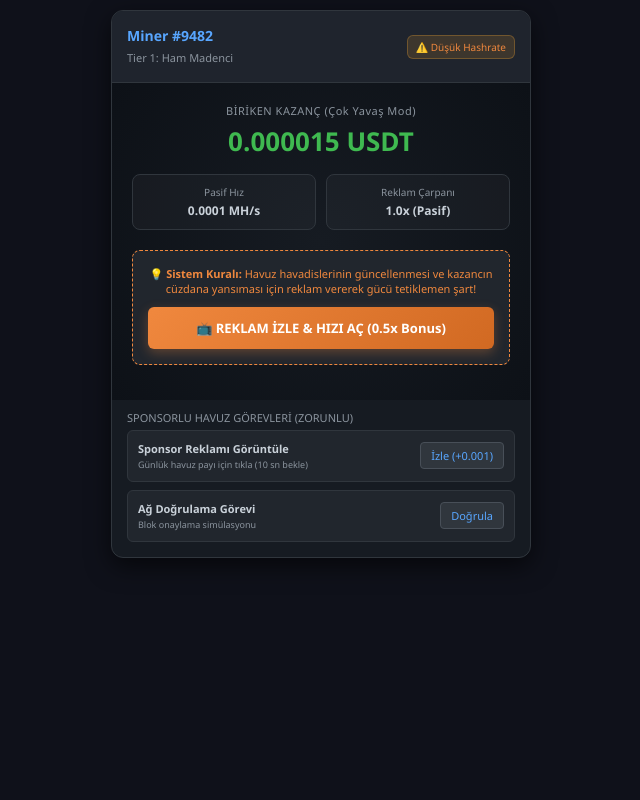
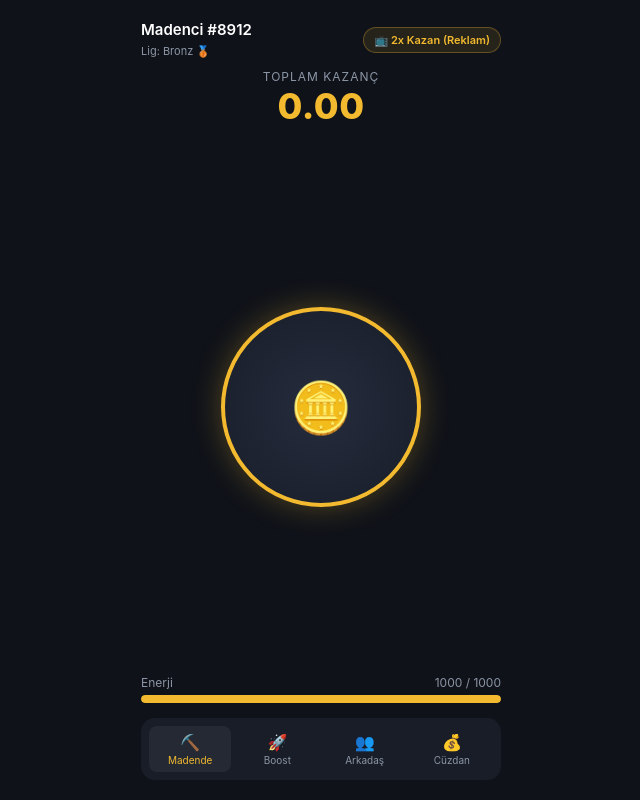
Before and after one commit to gizli9404-crypto/farm-game, a plain HTML site: page index.html in a window 1280 px wide. Shown: the whole page, without its empty margins (319-959 px from the left). Drawn offline with Linux system fonts and the light colour scheme.

Commit message:
Update index.html

```diff
--- a/index.html
+++ b/index.html
@@ -2,285 +2,331 @@
 <html lang="tr">
 <head>
     <meta charset="UTF-8">
-    <meta name="viewport" content="width=device-width, initial-scale=1.0">
-    <title>Pro Mining Hub</title>
+    <meta name="viewport" content="width=device-width, initial-scale=1.0, maximum-scale=1.0, user-scalable=no">
+    <title>CryptoTap Pro - Mining Bot</title>
     <style>
+        :root {
+            --bg-dark: #0f1219;
+            --card-bg: #181d28;
+            --accent: #f3ba2f;
+            --accent-glow: rgba(243, 186, 47, 0.3);
+            --text-main: #ffffff;
+            --text-muted: #8c96a5;
+        }
+
         * {
             box-sizing: border-box;
             margin: 0;
             padding: 0;
-            font-family: 'Segoe UI', Tahoma, Geneva, Verdana, sans-serif;
+            font-family: 'Inter', -apple-system, BlinkMacSystemFont, sans-serif;
+            user-select: none;
         }
 
         body {
-            background-color: #0f111a;
-            color: #ffffff;
-            padding: 10px;
+            background-color: var(--bg-dark);
+            color: var(--text-main);
             display: flex;
             justify-content: center;
+            align-items: center;
+            height: 100vh;
+            overflow: hidden;
         }
 
-        .container {
+        .app-container {
             width: 100%;
-            max-width: 420px;
-            background: #161b22;
-            border-radius: 12px;
-            border: 1px solid #30363d;
-            overflow: hidden;
-            box-shadow: 0 8px 24px rgba(0,0,0,0.6);
+            max-width: 400px;
+            height: 100%;
+            max-height: 850px;
+            background: var(--bg-dark);
+            display: flex;
+            flex-direction: column;
+            justify-content: space-between;
+            padding: 20px;
+            position: relative;
         }
 
+        /* Üst Bilgi / Profil */
         .header {
-            padding: 15px;
-            background: #1f242d;
-            border-bottom: 1px solid #30363d;
             display: flex;
             justify-content: space-between;
             align-items: center;
         }
 
-        .user-box h4 {
-            font-size: 14px;
-            color: #58a6ff;
+        .profile-info h3 {
+            font-size: 15px;
+            font-weight: 600;
         }
 
-        .user-box span {
+        .profile-info span {
             font-size: 11px;
-            color: #8b949e;
+            color: var(--text-muted);
         }
 
-        .pool-status {
-            font-size: 10px;
-            background: rgba(235, 158, 52, 0.15);
-            color: #f0883e;
-            padding: 4px 8px;
-            border-radius: 6px;
-            border: 1px solid rgba(235, 158, 52, 0.3);
+        .ad-badge {
+            background: rgba(243, 186, 47, 0.1);
+            color: var(--accent);
+            border: 1px solid rgba(243, 186, 47, 0.3);
+            padding: 5px 10px;
+            border-radius: 20px;
+            font-size: 11px;
+            font-weight: 600;
+            cursor: pointer;
         }
 
-        .main-board {
-            padding: 20px;
+        /* Skor Göstergesi */
+        .score-section {
             text-align: center;
-            background: radial-gradient(circle, rgba(22,27,34,1) 0%, rgba(13,17,23,1) 100%);
+            margin: 10px 0;
         }
 
-        .balance-label {
-            font-size: 11px;
-            color: #8b949e;
-            letter-spacing: 0.5px;
+        .coin-icon {
+            font-size: 32px;
             margin-bottom: 5px;
         }
 
-        .balance-value {
-            font-size: 26px;
-            font-weight: 700;
-            color: #3fb950;
+        .score-value {
+            font-size: 36px;
+            font-weight: 800;
+            color: var(--accent);
+            letter-spacing: 0.5px;
+        }
+
+        .score-title {
+            font-size: 12px;
+            color: var(--text-muted);
+            text-transform: uppercase;
+            letter-spacing: 1px;
+        }
+
+        /* Tıklama Alanı (Ana Maden Taşı) */
+        .tap-area-wrapper {
+            display: flex;
+            justify-content: center;
+            align-items: center;
+            position: relative;
+            flex-grow: 1;
+        }
+
+        .tap-coin {
+            width: 200px;
+            height: 200px;
+            background: radial-gradient(circle, #252c3d 0%, #181d28 100%);
+            border: 4px solid var(--accent);
+            border-radius: 50%;
+            display: flex;
+            justify-content: center;
+            align-items: center;
+            cursor: pointer;
+            box-shadow: 0 0 30px var(--accent-glow);
+            transition: transform 0.05s ease;
+            position: relative;
+        }
+
+        .tap-coin:active {
+            transform: scale(0.93);
+        }
+
+        .tap-coin span {
+            font-size: 50px;
+        }
+
+        /* Enerji Barı */
+        .energy-section {
             margin-bottom: 15px;
         }
 
-        .info-grid {
-            display: grid;
-            grid-template-columns: 1fr 1fr;
-            gap: 10px;
-            margin-bottom: 20px;
+        .energy-info {
+            display: flex;
+            justify-content: space-between;
+            font-size: 12px;
+            color: var(--text-muted);
+            margin-bottom: 5px;
         }
 
-        .info-card {
-            background: rgba(255,255,255,0.03);
-            border: 1px solid #30363d;
-            padding: 10px;
-            border-radius: 8px;
-            text-align: center;
+        .energy-bar-bg {
+            width: 100%;
+            height: 8px;
+            background: var(--card-bg);
+            border-radius: 4px;
+            overflow: hidden;
         }
 
-        .info-card .label {
-            font-size: 10px;
-            color: #8b949e;
+        .energy-bar-fill {
+            width: 100%;
+            height: 100%;
+            background: var(--accent);
+            border-radius: 4px;
+            transition: width 0.2s;
         }
 
-        .info-card .val {
-            font-size: 12px;
-            font-weight: 600;
-            color: #c9d1d9;
-            margin-top: 3px;
+        /* Alt Menü Barı */
+        .nav-menu {
+            display: grid;
+            grid-template-columns: repeat(4, 1fr);
+            background: var(--card-bg);
+            border-radius: 14px;
+            padding: 8px;
+            gap: 5px;
         }
 
-        /* Reklam / Zorluk Sistemi Butonları */
-        .ad-wall-box {
-            background: #21262d;
-            border: 1px dashed #f0883e;
-            padding: 15px;
+        .nav-item {
+            text-align: center;
+            color: var(--text-muted);
+            font-size: 10px;
+            cursor: pointer;
+            padding: 6px;
             border-radius: 8px;
-            margin-bottom: 15px;
-            text-align: center;
-        }
-
-        .ad-wall-box p {
-            font-size: 11px;
-            color: #f0883e;
-            margin-bottom: 10px;
-            line-height: 1.4;
-        }
-
-        .ad-btn {
-            width: 100%;
-            background: linear-gradient(135deg, #f0883e 0%, #d16922 100%);
-            color: #fff;
-            border: none;
-            padding: 12px;
-            font-size: 13px;
-            font-weight: 700;
-            border-radius: 6px;
-            cursor: pointer;
-            box-shadow: 0 4px 12px rgba(240, 136, 62, 0.3);
             transition: 0.2s;
         }
 
-        .ad-btn:active {
-            transform: scale(0.98);
+        .nav-item.active, .nav-item:hover {
+            background: rgba(255, 255, 255, 0.05);
+            color: var(--accent);
         }
 
-        .mine-action-btn {
-            width: 100%;
-            background: #238636;
-            color: #fff;
-            border: none;
-            padding: 12px;
-            font-size: 13px;
-            font-weight: 700;
-            border-radius: 6px;
-            cursor: pointer;
+        .nav-item div {
+            font-size: 16px;
+            margin-bottom: 2px;
         }
 
-        .sec-title {
-            font-size: 11px;
-            color: #8b949e;
-            padding: 10px 15px 5px 15px;
-            text-transform: uppercase;
+        /* Uçan Puan Animasyonu */
+        .floating-number {
+            position: absolute;
+            color: var(--accent);
+            font-weight: bold;
+            font-size: 20px;
+            animation: floatUp 0.8s ease-out forwards;
+            pointer-events: none;
         }
 
-        .tasks-list {
-            padding: 0 15px 15px 15px;
-            display: flex;
-            flex-direction: column;
-            gap: 8px;
-        }
-
-        .task-item {
-            background: #21262d;
-            border: 1px solid #30363d;
-            padding: 10px;
-            border-radius: 6px;
-            display: flex;
-            justify-content: space-between;
-            align-items: center;
-        }
-
-        .task-desc h5 {
-            font-size: 11px;
-            color: #c9d1d9;
-        }
-
-        .task-desc p {
-            font-size: 9px;
-            color: #8b949e;
-            margin-top: 2px;
-        }
-
-        .do-btn {
-            background: #30363d;
-            color: #58a6ff;
-            border: 1px solid #484f58;
-            padding: 5px 10px;
-            font-size: 11px;
-            border-radius: 4px;
-            cursor: pointer;
+        @keyframes floatUp {
+            0% { opacity: 1; transform: translateY(0) scale(1); }
+            100% { opacity: 0; transform: translateY(-70px) scale(1.2); }
         }
     </style>
 </head>
 <body>
 
-    <div class="container">
+    <div class="app-container" id="app">
         <!-- Header -->
         <div class="header">
-            <div class="user-box">
-                <h4>Miner #9482</h4>
-                <span>Tier 1: Ham Madenci</span>
+            <div class="profile-info">
+                <h3>Madenci #8912</h3>
+                <span>Lig: Bronz 🥉</span>
             </div>
-            <div class="pool-status">⚠️ Düşük Hashrate</div>
+            <!-- Senin reklamdan para kazanacağın ana buton -->
+            <div class="ad-badge" onclick="watchAdReward()">📺 2x Kazan (Reklam)</div>
         </div>
 
-        <!-- Main Dashboard -->
-        <div class="main-board">
-            <div class="balance-label">BİRİKEN KAZANÇ (Çok Yavaş Mod)</div>
-            <div class="balance-value" id="balance">0.000014 USDT</div>
+        <!-- Skor -->
+        <div class="score-section">
+            <div class="score-title">Toplam Kazanç</div>
+            <div class="score-value" id="score">0.00</div>
+        </div>
 
-            <div class="info-grid">
-                <div class="info-card">
-                    <div class="label">Pasif Hız</div>
-                    <div class="val">0.0001 MH/s</div>
-                </div>
-                <div class="info-card">
-                    <div class="label">Reklam Çarpanı</div>
-                    <div class="val" id="multiplier">1.0x (Pasif)</div>
-                </div>
-            </div>
-
-            <!-- Reklam İzlemeden Çekim Yapılamaz / Zorlaştırılmış Alan -->
-            <div class="ad-wall-box">
-                <p>💡 <b>Sistem Kuralı:</b> Havuz havadislerinin güncellenmesi ve kazancın cüzdana yansıması için reklam vererek gücü tetiklemen şart!</p>
-                <button class="ad-btn" onclick="watchAdForBoost()">📺 REKLAM İZLE & HIZI AÇ (0.5x Bonus)</button>
+        <!-- Tıklama Alanı -->
+        <div class="tap-area-wrapper" id="tapArea" onclick="tapCoin(event)">
+            <div class="tap-coin">
+                <span>🪙</span>
             </div>
         </div>
 
-        <!-- Görevler ve Reklam Gelir Alanı -->
-        <div class="sec-title">Sponsorlu Havuz Görevleri (Zorunlu)</div>
-        <div class="tasks-list">
-            <div class="task-item">
-                <div class="task-desc">
-                    <h5>Sponsor Reklamı Görüntüle</h5>
-                    <p>Günlük havuz payı için tıkla (10 sn bekle)</p>
-                </div>
-                <button class="do-btn" onclick="watchSponsorAd()">İzle (+0.001)</button>
+        <!-- Enerji -->
+        <div class="energy-section">
+            <div class="energy-info">
+                <span>Enerji</span>
+                <span id="energyText">1000 / 1000</span>
             </div>
-            <div class="task-item">
-                <div class="task-desc">
-                    <h5>Ağ Doğrulama Görevi</h5>
-                    <p>Blok onaylama simülasyonu</p>
-                </div>
-                <button class="do-btn" onclick="verifyNetwork()">Doğrula</button>
+            <div class="energy-bar-bg">
+                <div class="energy-bar-fill" id="energyFill"></div>
+            </div>
+        </div>
+
+        <!-- Menü -->
+        <div class="nav-menu">
+            <div class="nav-item active">
+                <div>⛏️</div>Madende
+            </div>
+            <div class="nav-item" onclick="openBoostMenu()">
+                <div>🚀</div>Boost
+            </div>
+            <div class="nav-item" onclick="openFriendsMenu()">
+                <div>👥</div>Arkadaş
+            </div>
+            <div class="nav-item" onclick="openWalletMenu()">
+                <div>💰</div>Cüzdan
             </div>
         </div>
     </div>
 
     <script>
-        let balance = 0.000014;
-        let speedMultiplier = 1.0;
+        let score = 0.00;
+        let energy = 1000;
+        let maxEnergy = 1000;
+        let tapPower = 1;
+        let multiplier = 1;
 
-        // Çok yavaş artış (Kullanıcı hemen para kazanamasın, zorlansın)
+        function tapCoin(event) {
+            if (energy >= tapPower) {
+                energy -= tapPower;
+                score += (tapPower * multiplier);
+
+                updateUI();
+                showFloatingText(event);
+            }
+        }
+
+        function showFloatingText(event) {
+            const app = document.getElementById('app');
+            const el = document.createElement('div');
+            el.className = 'floating-number';
+            el.innerText = "+" + (tapPower * multiplier);
+
+            const rect = app.getBoundingClientRect();
+            el.style.left = (event.clientX - rect.left) + 'px';
+            el.style.top = (event.clientY - rect.top - 20) + 'px';
+
+            app.appendChild(el);
+            setTimeout(() => el.remove(), 800);
+        }
+
+        function updateUI() {
+            document.getElementById('score').innerText = score.toFixed(2);
+            document.getElementById('energyText').innerText = `${energy} / ${maxEnergy}`;
+            let percentage = (energy / maxEnergy) * 100;
+            document.getElementById('energyFill').style.width = percentage + '%';
+        }
+
+        // Enerji dolumu (Her saniye)
         setInterval(() => {
-            let increment = 0.0000001 * speedMultiplier;
-            balance += increment;
-            document.getElementById("balance").innerText = balance.toFixed(6) + " USDT";
+            if (energy < maxEnergy) {
+                energy = Math.min(maxEnergy, energy + 5);
+                updateUI();
+            }
         }, 1000);
 
-        function watchAdForBoost() {
-            // Buraya Telegram Adsgram veya harici reklam kodunu entegre edeceksin.
-            // Reklam izlendiğinde hem senin reklam kazancın olacak hem kullanıcı hız kazanacak.
-            alert("📺 Reklam simülasyonu oynatılıyor... (Reklam bittiğinde senin kasana gelir yazıldı!)");
-            speedMultiplier += 0.5;
-            document.getElementById("multiplier").innerText = speedMultiplier.toFixed(1) + "x (Aktif)";
-            alert("🎉 Havuz hızı artırıldı! Şimdi biraz daha hızlı kazanıyorsun.");
+        function watchAdReward() {
+            // Buraya Adsgram veya Telegram reklam SDK entegrasyonu gelecek.
+            // Kullanıcı reklam izlediğinde hem reklam gösterilip sana para kazandıracak
+            // hem de kullanıcıya 30 saniyeliğine 2x kazanç bonusu vereceksin.
+            alert("📺 Reklam gösteriliyor... (İzleme bittiğinde sana reklam geliri yazıldı ve 2x aktifleşti!)");
+            multiplier = 2;
+            setTimeout(() => {
+                multiplier = 1;
+                alert("⏰ 2x bonus süresi bitti.");
+            }, 30000); // 30 saniye 2x
         }
 
-        function watchSponsorAd() {
-            alert("📺 Sponsor reklam yüklendi. İzleme tamamlandıktan sonra havuza katkın eklenecek.");
-            balance += 0.001000;
-            document.getElementById("balance").innerText = balance.toFixed(6) + " USDT";
+        function openBoostMenu() {
+            alert("🚀 Boost Menüsü: Reklam izleyerek enerji sınırını artırabilir veya otomatik kazım botu kiralayabilirsin!");
         }
 
-        function verifyNetwork() {
-            alert("🔍 Blok zinciri doğrulanıyor... (Minimum çekim sınırına ulaşmak için daha çok reklam izlemelisin!)");
+        function openFriendsMenu() {
+            alert("👥 Davet Et Kazan: Arkadaşını getiren herkesten sen de pasif gelir alırsın!");
+        }
+
+        function openWalletMenu() {
+            alert("💰 Cüzdan: Çekim yapabilmek için günlük görevleri tamamlaman ve reklam izleme sınırını doldurman gerekiyor.");
         }
     </script>
 </body>
```
